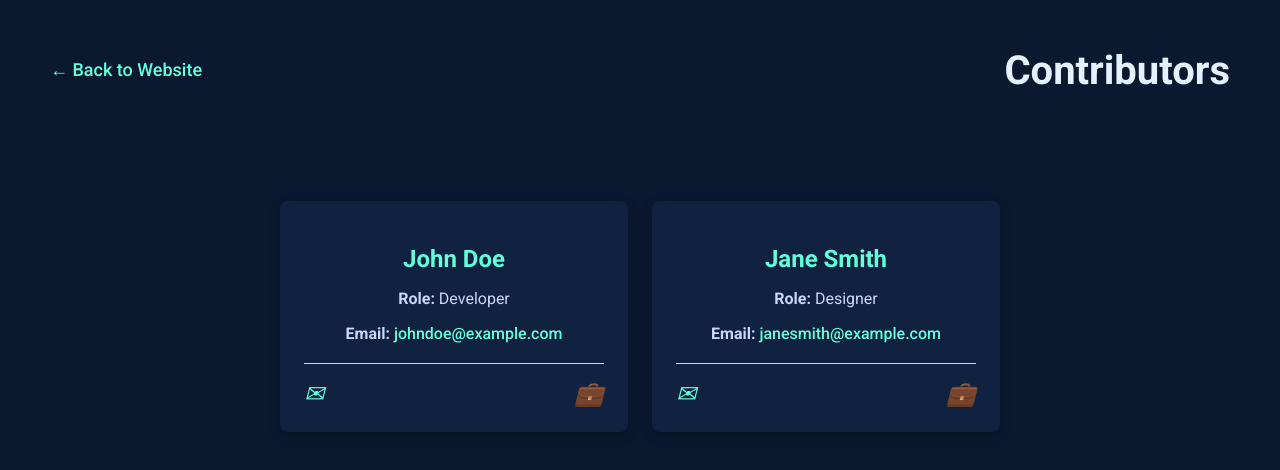
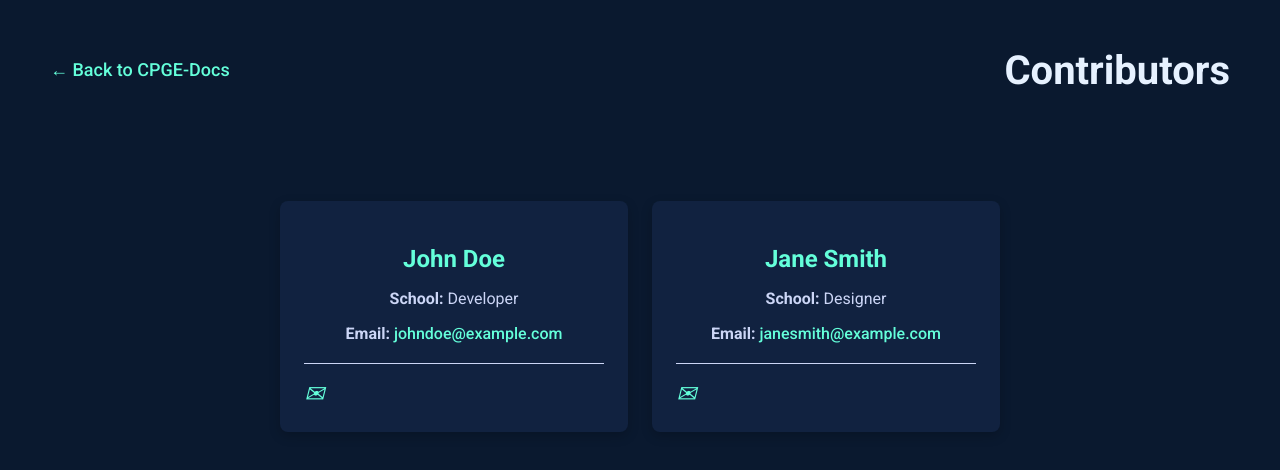
Before and after one commit to aminemahd13/CPGE-Docs-contributors, a plain HTML site: page index.html in a window 1280 px wide. Drawn offline with Linux system fonts and the light colour scheme.

Commit message:
minor changes

```diff
--- a/contributors.js
+++ b/contributors.js
@@ -10,14 +10,11 @@
 
           contributorCard.innerHTML = `
             <h2>${contributor.name}</h2>
-            <p><strong>Role:</strong> ${contributor.role}</p>
+            <p><strong>School:</strong> ${contributor.school}</p>
             <p><strong>Email:</strong> <a href="mailto:${contributor.email}">${contributor.email}</a></p>
             <div class="card-footer">
               <a href="mailto:${contributor.email}">
                 <i class="icon">✉</i>
-              </a>
-              <a href="${contributor.linkedin}" target="_blank">
-                <i class="icon">💼</i>
               </a>
             </div>
           `;
--- a/contributors.json
+++ b/contributors.json
@@ -2,11 +2,11 @@
     {
         "name": "John Doe",
         "email": "johndoe@example.com",
-        "role": "Developer"
+        "school": "Developer"
     },
     {
         "name": "Jane Smith",
         "email": "janesmith@example.com",
-        "role": "Designer"
+        "school": "Designer"
     }
 ]
--- a/index.html
+++ b/index.html
@@ -9,7 +9,7 @@
 </head>
 <body>
   <header class="header">
-    <a href="https://aminemahdane.com" class="back-button">← Back to Website</a>
+    <a href="//cpge.aminemahdane.com" class="back-button">← Back to CPGE-Docs</a>
     <h1>Contributors</h1>
   </header>
 
```
